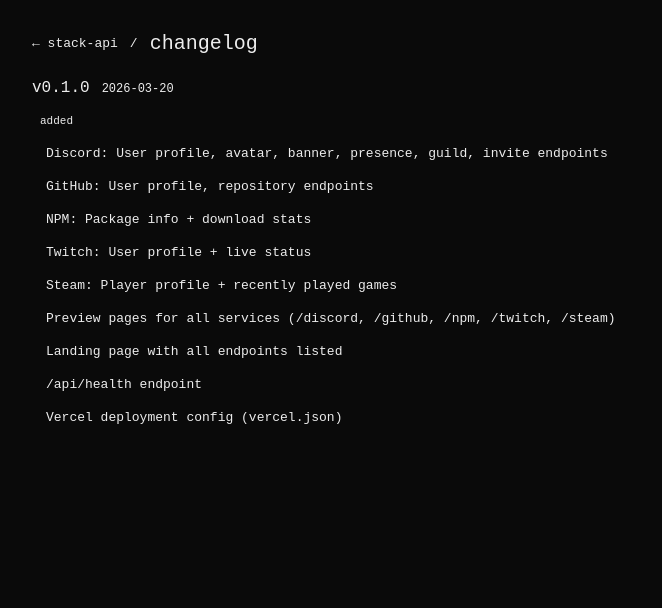
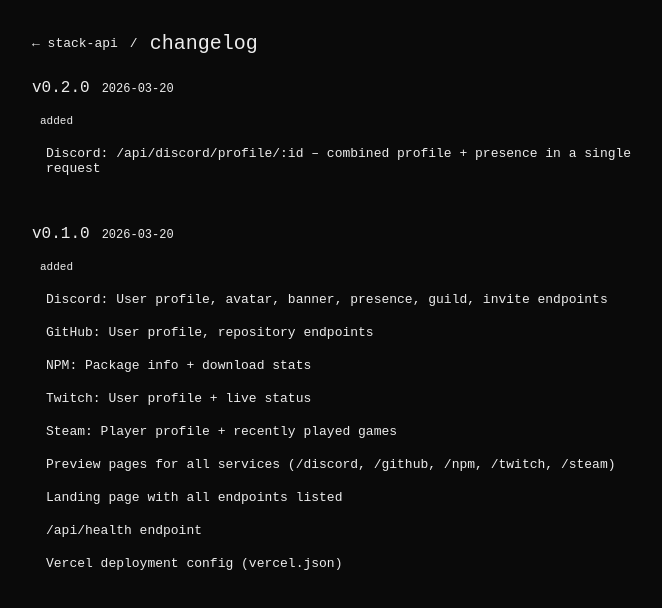
Before and after one commit to 30jannik06/stack-api, a Next.js app: page /changelog in a window 1280 px wide. Shown: the top 608 px of the page, without its empty margins (274-936 px from the left). Built offline with nearby package versions, Linux system fonts and the light colour scheme.

Commit message:
Refactor changelog implementation: extract to reusable module in `lib/changelog.ts`, update frontend to use the shared module.

```diff
--- a/app/changelog/page.tsx
+++ b/app/changelog/page.tsx
@@ -1,22 +1,4 @@
-const changelog = [
-  {
-    version: "0.1.0",
-    date: "2026-03-20",
-    changes: {
-      added: [
-        "Discord: User profile, avatar, banner, presence, guild, invite endpoints",
-        "GitHub: User profile, repository endpoints",
-        "NPM: Package info + download stats",
-        "Twitch: User profile + live status",
-        "Steam: Player profile + recently played games",
-        "Preview pages for all services (/discord, /github, /npm, /twitch, /steam)",
-        "Landing page with all endpoints listed",
-        "/api/health endpoint",
-        "Vercel deployment config (vercel.json)",
-      ],
-    },
-  },
-];
+import {changelog} from "@/lib/changelog";
 
 const tagStyle: Record<string, React.CSSProperties> = {
     added: { background: "var(--color-background-success)", color: "var(--color-text-success)" },
--- /dev/null
+++ b/lib/changelog.ts
@@ -0,0 +1,28 @@
+export const changelog = [
+    {
+        version: "0.2.0",
+        date: "2026-03-20",
+        changes: {
+            added: [
+                "Discord: /api/discord/profile/:id – combined profile + presence in a single request",
+            ],
+        },
+    },
+    {
+        version: "0.1.0",
+        date: "2026-03-20",
+        changes: {
+            added: [
+                "Discord: User profile, avatar, banner, presence, guild, invite endpoints",
+                "GitHub: User profile, repository endpoints",
+                "NPM: Package info + download stats",
+                "Twitch: User profile + live status",
+                "Steam: Player profile + recently played games",
+                "Preview pages for all services (/discord, /github, /npm, /twitch, /steam)",
+                "Landing page with all endpoints listed",
+                "/api/health endpoint",
+                "Vercel deployment config (vercel.json)",
+            ],
+        },
+    },
+];
```
Lines whose indentation alone changed are shown as unchanged.
